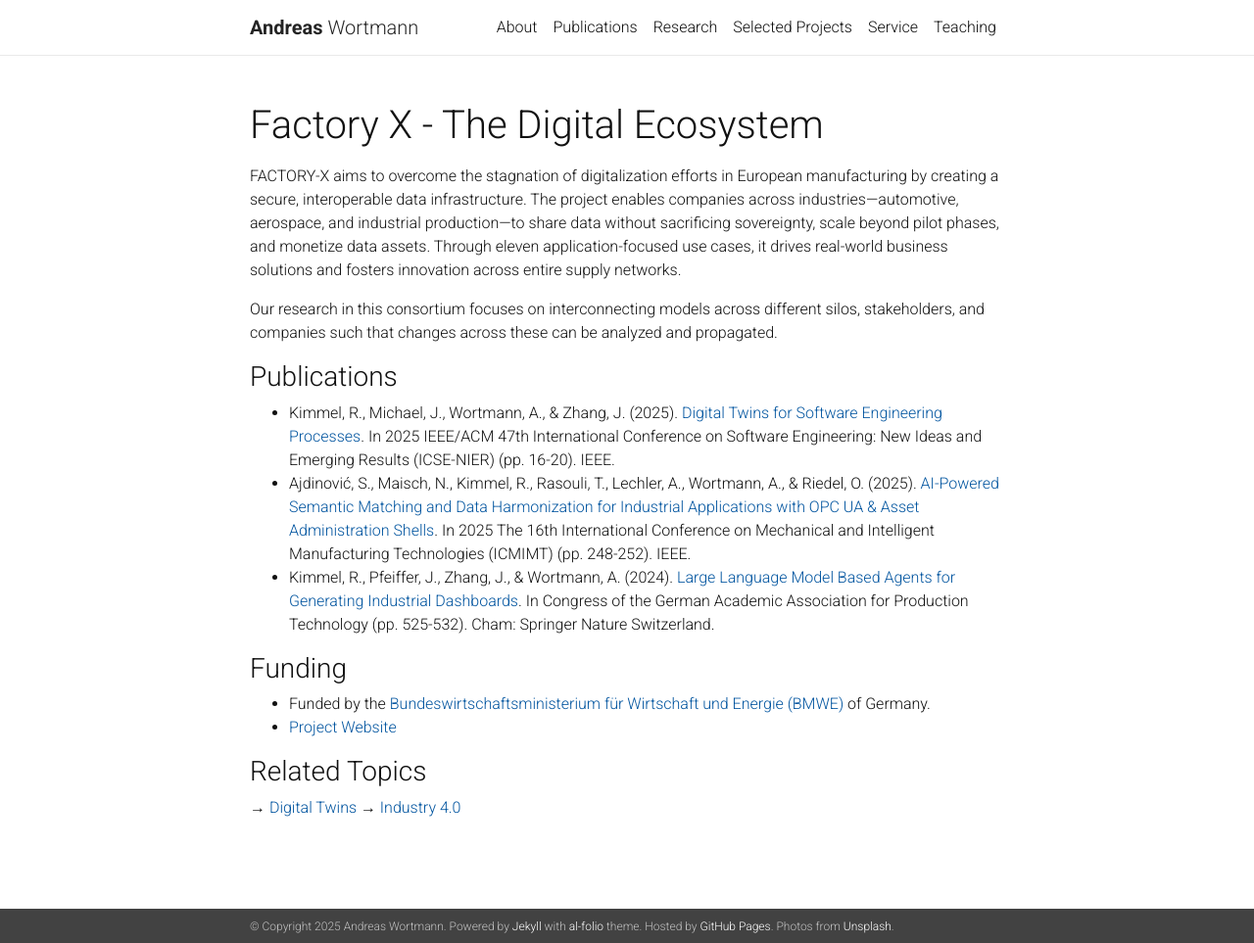
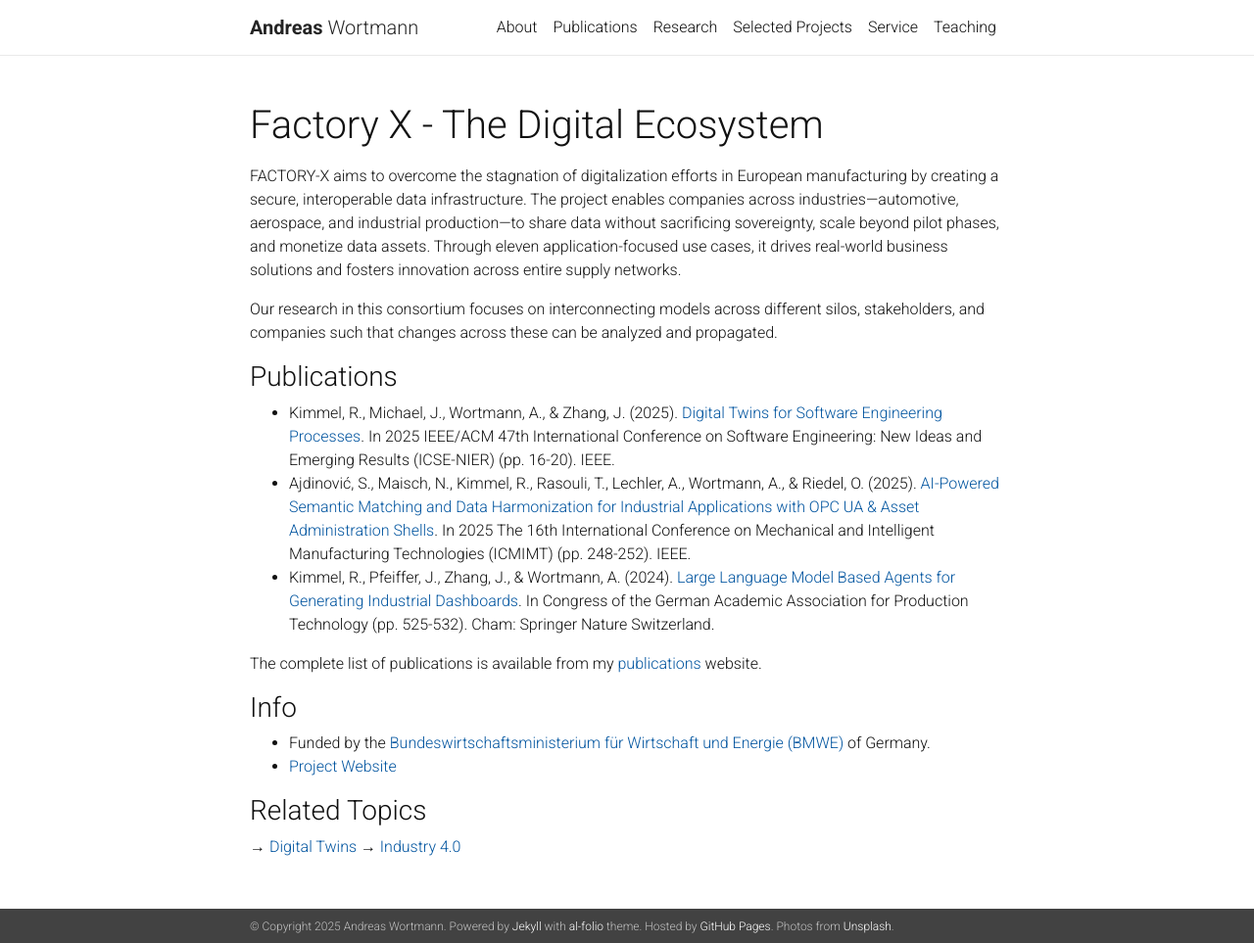
Before and after one commit to awortmann/awortmann.github.io, a Jekyll site: the page built from _projects/bmwe-fx.md, in a window 1280 px wide and 963 px high. Shown: the whole window at 98% size. Built offline with Jekyll 4.4.1, drawn with Linux system fonts in a browser that asks for light colours; nearby versions of some CDN libraries; a style sheet for code colours, icons or effects is not loaded.

Commit message:
Minor update

```diff
--- a/_projects/bmwe-fx.md
+++ b/_projects/bmwe-fx.md
@@ -16,8 +16,9 @@ Our research in this consortium focuses on interconnecting models across differe
 - Ajdinović, S., Maisch, N., Kimmel, R., Rasouli, T., Lechler, A., Wortmann, A., & Riedel, O. (2025). [AI-Powered Semantic Matching and Data Harmonization for Industrial Applications with OPC UA & Asset Administration Shells](https://www.researchgate.net/publication/394119437_AI-Powered_Semantic_Matching_and_Data_Harmonization_for_Industrial_Applications_with_OPC_UA_Asset_Administration_Shells). In 2025 The 16th International Conference on Mechanical and Intelligent Manufacturing Technologies (ICMIMT) (pp. 248-252). IEEE.
 - Kimmel, R., Pfeiffer, J., Zhang, J., & Wortmann, A. (2024). [Large Language Model Based Agents for Generating Industrial Dashboards](https://link.springer.com/chapter/10.1007/978-3-031-86893-1_57). In Congress of the German Academic Association for Production Technology (pp. 525-532). Cham: Springer Nature Switzerland.
 
+The complete list of publications is available from my [publications](https://awortmann.github.io/publications/) website.
 
-### Funding
+### Info
 
 - Funded by the [Bundeswirtschaftsministerium für Wirtschaft und Energie (BMWE)](https://www.bundeswirtschaftsministerium.de/Navigation/DE/Home/home.html) of Germany.
 - [Project Website](https://factory-x.org/)
```
Also changed, not shown: _projects/bmbf-iserveu.md (+0 -3 lines), _projects/dfg-scolar.md (+0 -6 lines).
